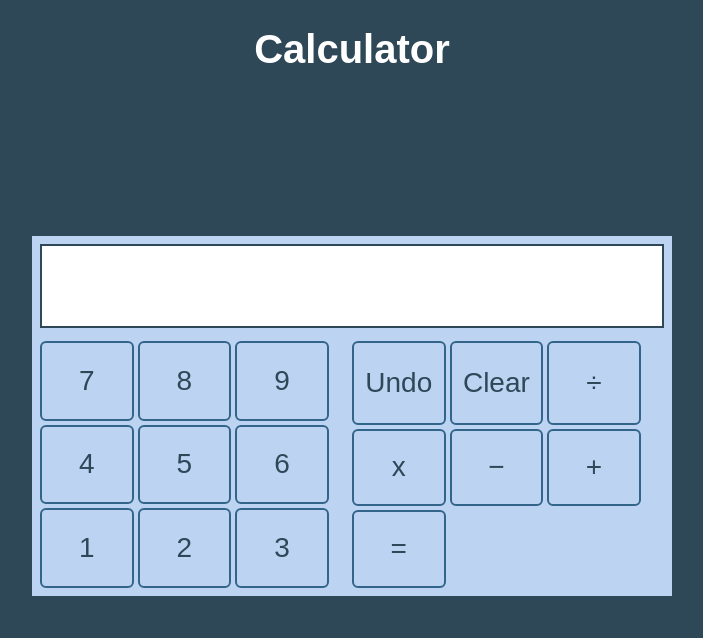
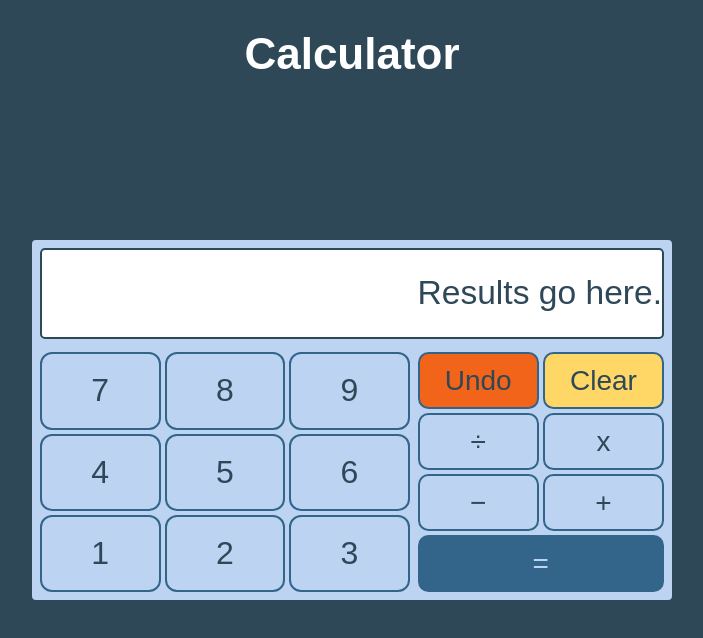
Before and after one commit to dinoflower/calculator, a plain HTML site: page index.html in a window 1280 px wide. Shown: the whole page, without its empty margins (288-991 px from the left). Drawn offline with Linux system fonts and the light colour scheme.

Commit message:
adjust button layout

```diff
--- a/index.html
+++ b/index.html
@@ -15,7 +15,7 @@
         <div class="container">
             <div class="calculator">
                 <div class="top-bar">
-                    <div class="output box"></div>
+                    <div class="output box">Results go here.</div>
                 </div>
                 <div class="boxes">
                     <div class="number pad">
--- a/style.css
+++ b/style.css
@@ -16,10 +16,10 @@ body {
 }
 
 h1 {
-    font-size: 2.5em;
-    font-weight: 700;
+    font-size: 2.75em;
+    font-weight: 900;
     color: #FFFFFF;
-    margin-bottom: 8px;
+    margin-bottom: .2em;
 }
 
 .container {
@@ -27,6 +27,7 @@ h1 {
     position: relative;
     width: 50%;
     box-sizing: border-box;
+    border-radius: .25em;
 }
 
 .container:after {
@@ -41,48 +42,100 @@ h1 {
     height: 100%;
     display: flex;
     flex-direction: column;
-    align-items: stretch;
 }
 
 .top-bar {
     flex-grow: 2.5;
-    margin: 8px;
+    margin: .5em;
 }
 
 .output.box {
-    border: 2px solid #2F4858;
+    border: .08em solid #2F4858;
+    border-radius: .15em;
     background-color: #FFFFFF;
     height: 90%;
+    color: #2F4858;
+    font-size: 2.1em;
+    display: flex;
+    align-items: center;
+    justify-content: flex-end;
 }
 
 .boxes {
-    margin: 0 8px 8px;
+    margin: 0 .5em .5em;
     flex-grow: 3.5;
     display: flex;
+    gap: .5em;
 }
 
 .pad {
     display: flex;
     flex-wrap: wrap;
-    flex: 1;
-    gap: 4px;
-    align-content: stretch;
+    gap: .25em;
+}
+
+.number.pad {
+    flex: 3;
+}
+
+.operands.pad {
+    flex: 2;
 }
 
 .button {
     box-sizing: border-box;
     background-color: #BCD3F2;
     color: #2F4858;
-    border: 2px solid #33658A;
-    border-radius: 6px;
+    border-radius: .375em;
+}
+
+.number.pad .button {
+    flex: 1 1 30%;
+    font-size: 2em;
+    border: .075em solid #33658A;
+}
+
+.operands.pad .button {
+    flex: 1 1 45%;
     font-size: 1.75em;
-    width: 30%;
+    border: .1em solid #33658A;
+}
+
+#undo {
+    background-color: #F26419;
+}
+
+#clear {
+    background-color: #FED766;
+}
+
+#equals {
+    background-color: #33658A;
+    color: #BCD3F2;
+}
+
+.button:hover,
+.button:focus {
+    background-color: #33658A;
+    border: .1em solid #2F4858;
+    color: #FFFFFF;
+    transition: .7s;
+}
+
+/*alternate layout:
+
+.pad {
+    flex: 1;
+}
+
+.operands.pad .button {
+    flex: 1 1 20%;
 }
 
 #undo,
 #clear {
-    padding: 4px;
-}
+    flex: 1 1 45%;
+}*/
 
 
 /*#BCD3F2 Light Steel Blue - buttons
```
